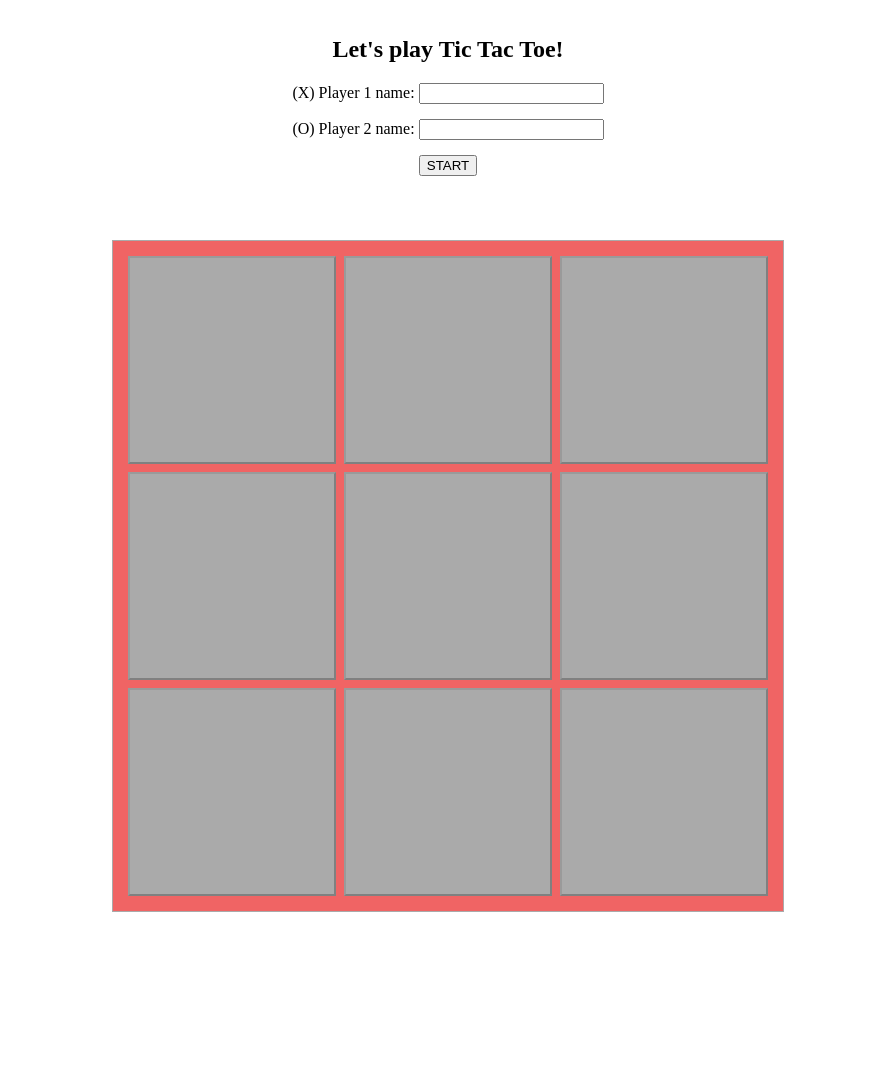
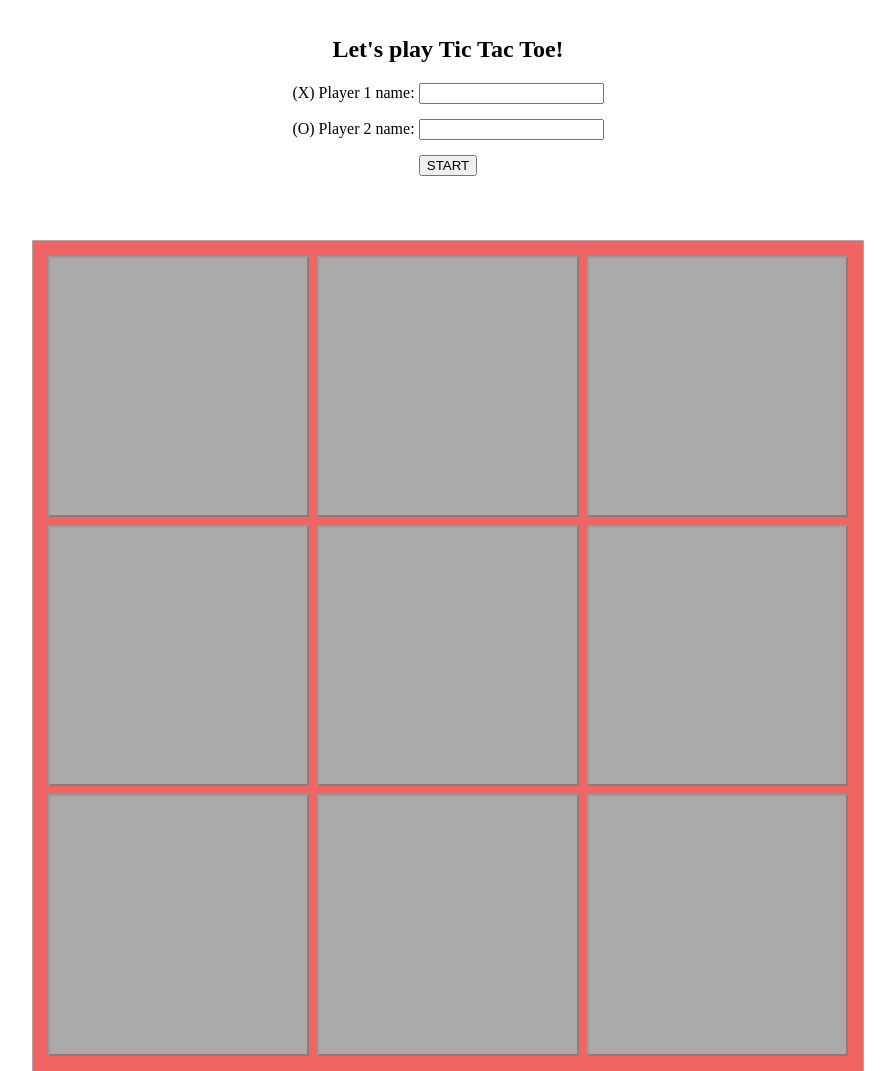
Before and after one commit to beatricebass/tictactoe, a plain HTML site: page index.html in a window 1280 px wide. Shown: the whole page, without its empty margins (192-1087 px from the left). Before the commit the page ends 912 px from the top, so only its background shows below. Drawn offline with Linux system fonts and the light colour scheme.

Commit message:
board bigger

```diff
--- a/style.css
+++ b/style.css
@@ -19,8 +19,8 @@ body {
 }
 
 .board {
-  width: 40em;
-  height: 40em;
+  width: 50em;
+  height: 50em;
   margin-top: 4em;
   padding: 15px;
   border: 1px #aaa solid;
@@ -32,7 +32,7 @@ body {
 }
 
 .field {
-  font-size: 4rem;
+  font-size: 8rem;
 }
 
 .field:disabled {
```
